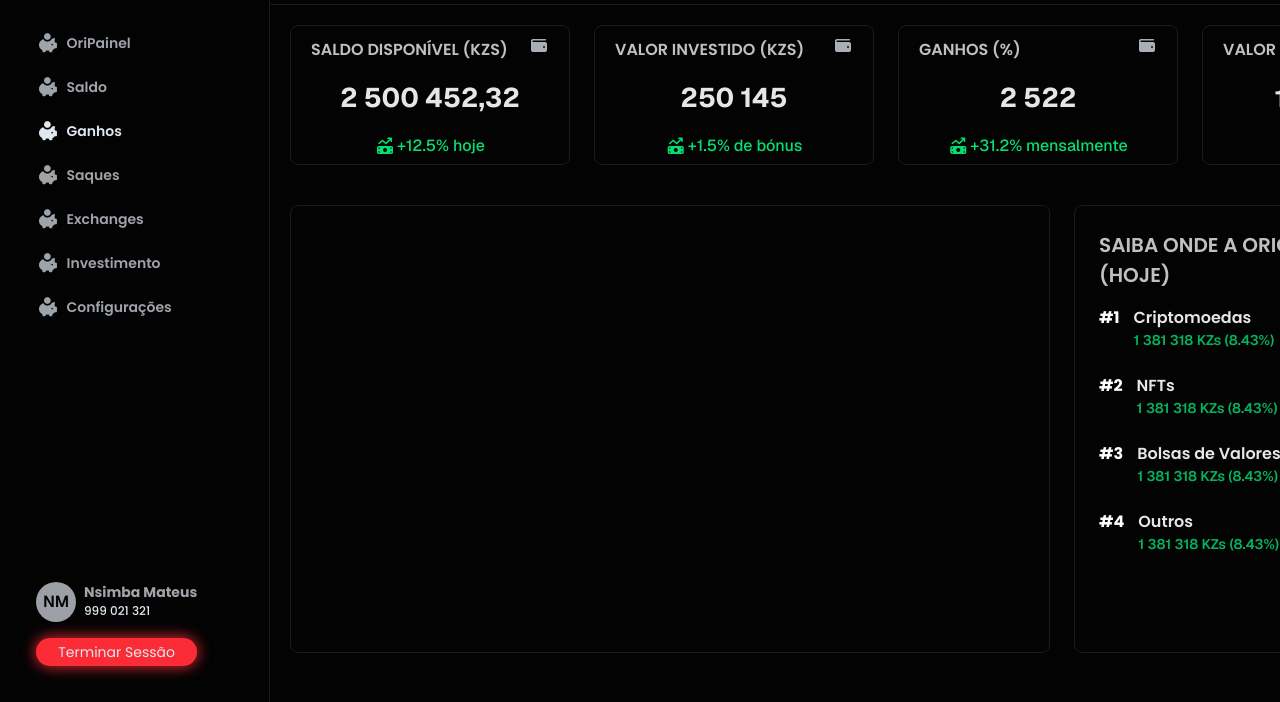
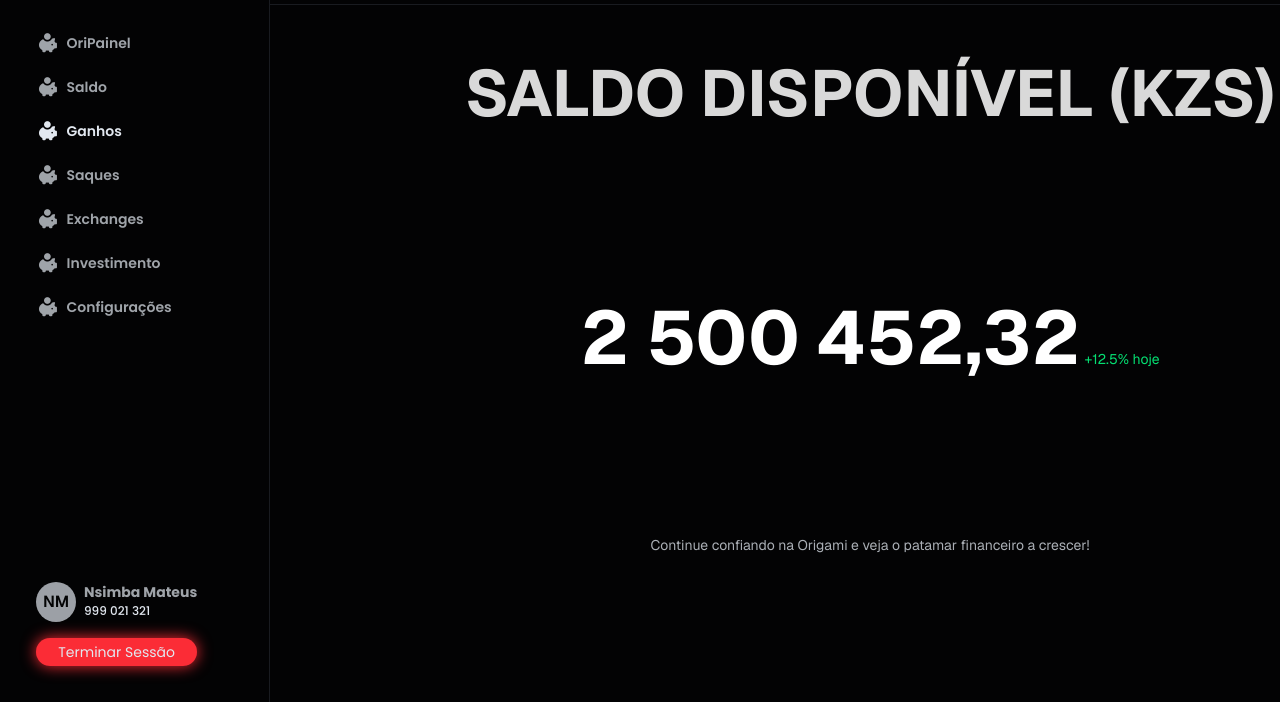
Before and after one commit to C4L3B3666/origami, a website: page views/painelUsuario.html in a window 1280 px wide. Shown: the part 98-800 px from the top of the page. Drawn offline with nearby package versions, Linux system fonts and the light colour scheme.

Commit message:
secao right

```diff
--- a/assets/css/input.css
+++ b/assets/css/input.css
@@ -266,3 +266,23 @@
 .botao_lado_dash.ativo {
     @apply opacity-100
 }
+
+.secao_lado_dashboard {
+    @apply flex flex-col items-center justify-center text-center w-300 h-full mt-10 gap-35
+}
+
+.titulo_secao_dash {
+    @apply font-geist text-[65px] font-bold uppercase opacity-85
+}
+
+.valor_saldo_dash {
+    @apply font-geist text-[75px] font-bold uppercase
+}
+
+.texto_secao_dash {
+    @apply font-geist text-sm text-[#E2E8F0] opacity-75
+}
+
+.valor_aumento_diario {
+    @apply font-geist text-sm text-green-400
+}
--- a/views/painelUsuario.html
+++ b/views/painelUsuario.html
@@ -41,7 +41,7 @@
                 <span class="font-pop text-sm text-[#E2E8F0] opacity-70">Nsimba, é uma honra saber que você está crescendo com a Origami.</span>
             </div>
 
-            <div>
+            <div class="inicio_dash hidden">
                 <div class="p-5 flex gap-6">
                     <nav class="card_info_painel">
                         <div class="div_topo_card_info_painel">
@@ -141,6 +141,17 @@
                     </nav>
                 </div>
             </div>
+
+            <div>
+                <div class="secao_lado_dashboard" id="saldoDisponivel">
+                    <h2 class="titulo_secao_dash">Saldo Disponível (KZs)</h2>
+                    <div>
+                        <span class="valor_saldo_dash">2 500 452,32</span>
+                        <span class="valor_aumento_diario">+12.5% hoje</span>
+                    </div>
+                    <p class="texto_secao_dash">Continue confiando na Origami e veja o patamar financeiro a crescer!</p>
+                </div>
+            </div>
         </section>
     </div>
 </body>
```
Also changed, not shown: assets/css/output.css.
